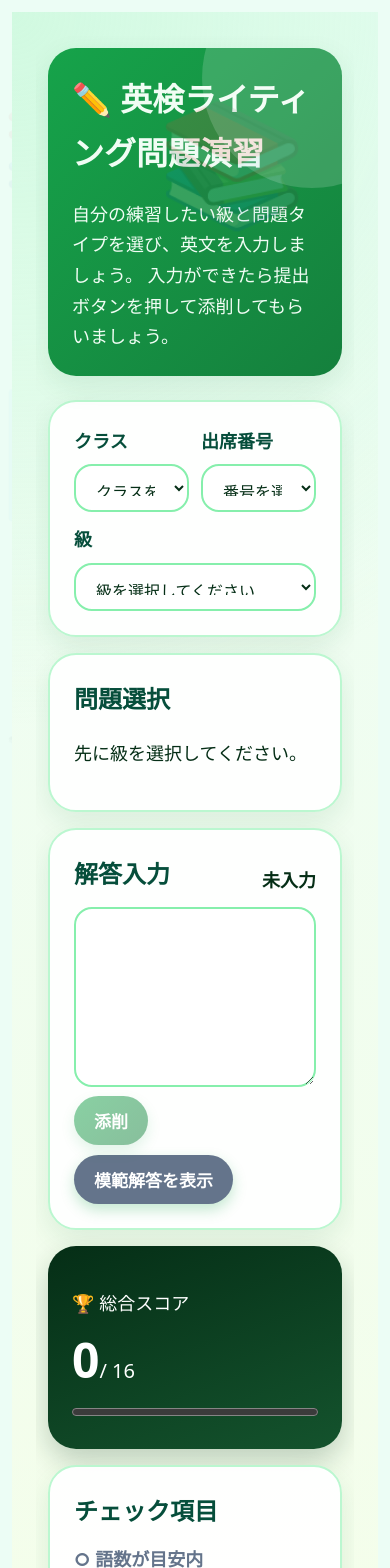
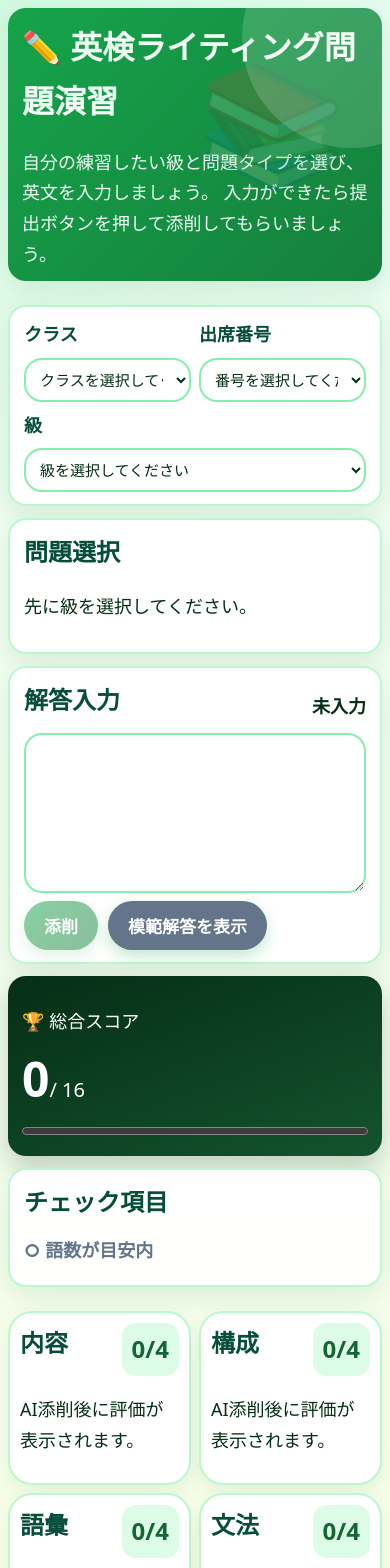
Before and after one commit to ikuyasuwa-sys/eiken-writing-app, a React (Vite) app: page / in a window 390 px wide. Shown: the top 1568 px of the page. Built offline with nearby package versions, Linux system fonts and the light colour scheme.

Commit message:
Refine mobile styles for improved layout and readability
Adjust mobile styles for better readability and layout.

```diff
--- a/src/style.css
+++ b/src/style.css
@@ -356,61 +356,92 @@
 }
 
 /* ==========================================
-   スマホ表示（幅768px以下）：スケッチ通りの完全1列化
+   スマホ表示（幅768px以下）：横幅拡大＆英文可読性向上
    ========================================== */
 @media screen and (max-width: 768px) {
-  /* 全体の余白・スクロール調整 */
-  html, body, #root, .app {
+  /* 1. 全体の左右余白を最少にして表示幅を最大化 */
+  html, body, #root {
     overflow-x: hidden !important;
     width: 100% !important;
-    padding: 12px !important;
     margin: 0 !important;
+    padding: 0 !important;
   }
 
-  /* 2列（メイン・サイド）を解体して1列に接続 */
-  .layout {
-    display: flex !important;
-    flex-direction: column !important;
+  .app {
+    padding: 8px !important; /* 外枠余白を8pxまで削減 */
     width: 100% !important;
-    gap: 16px !important;
+    max-width: 100% !important;
   }
 
+  /* 2. 各カードの内側余白を削ってコンテンツ幅を確保 */
+  .card,
+  .hero,
+  .problemBox,
+  .scoreCard {
+    padding: 12px 14px !important;
+    border-radius: 18px !important;
+  }
+
+  /* 3. レイアウト列の余白調整 */
+  .layout,
   .mainColumn,
   .sideColumn {
     width: 100% !important;
     display: flex !important;
     flex-direction: column !important;
-    gap: 16px !important;
+    gap: 12px !important;
   }
 
-  /* クラス・出席番号を横並び(2列)、級をその下に全幅配置 */
+  /* 4. クラス・出席番号（2列）、級（全幅） */
   .grid3 {
     display: grid !important;
     grid-template-columns: 1fr 1fr !important;
-    gap: 12px !important;
+    gap: 8px !important;
   }
 
   .grid3 > *:nth-child(3) {
     grid-column: span 2 !important;
   }
 
-  /* 入力枠の高さを調整 */
   select, input {
-    height: 48px !important;
-    font-size: 16px !important;
+    height: 44px !important;
+    font-size: 15px !important;
+    padding: 8px 10px !important;
+  }
+
+  /* 5. 英文・クエスチョン文章の文字サイズと折り返し最適化 */
+  .question {
+    font-size: 16px !important; /* 英文タイトル/指示文を適切な大きさに縮小 */
+    line-height: 1.4 !important;
+    word-break: break-word !important;
+  }
+
+  .prompt,
+  .model,
+  .problemBox p {
+    font-size: 14px !important; /* E-mail本文などのフォントサイズを14pxに設定 */
+    line-height: 1.5 !important;
+    padding: 10px !important;
   }
 
   textarea {
-    min-height: 180px !important;
+    min-height: 160px !important;
+    padding: 10px !important;
+    font-size: 15px !important;
   }
 
-  /* 観点別評価カード（下部）をスマホでは2×2で配置 */
+  /* 6. 観点別評価カード（2列×2行） */
   .rubricGrid {
+    display: grid !important;
     grid-template-columns: 1fr 1fr !important;
-    gap: 12px !important;
+    gap: 8px !important;
   }
 
-  /* 縦書きなどを強制リセット */
+  .rubricCard {
+    padding: 10px !important;
+  }
+
+  /* 縦書き等のリセット */
   * {
     writing-mode: horizontal-tb !important;
   }
```
